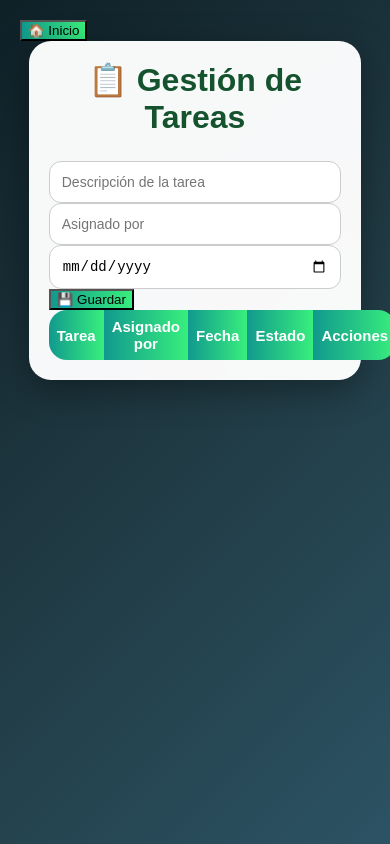
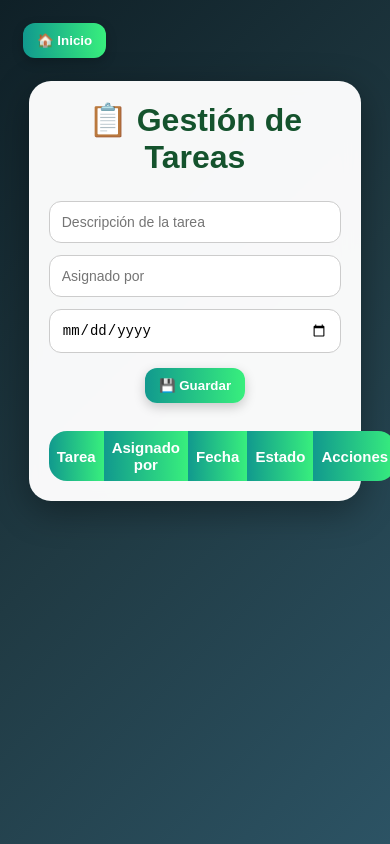
Before and after one commit to villo33/rodeo-app, a website: page public/tareas.html in a window 390 px wide. Drawn offline with Linux system fonts and the light colour scheme; no server answers.

Commit message:
Actualizacion de tareas

```diff
--- a/public/tareas.html
+++ b/public/tareas.html
@@ -5,6 +5,11 @@
 <title>📋 servicios en general tareas</title>
 
 <style>
+
+/* ================= RESET ================= */
+*{
+  box-sizing:border-box;
+}
 
 /* ================= RESET ================= */
 *{
@@ -21,7 +26,30 @@ body{
   padding:20px;
 }
 
+/* ================= TOP BAR ================= */
+.top-bar{
+  display:flex;
+  justify-content:flex-start;
+  margin-bottom:20px;
+}
+
 /* ================= BOTONES ================= */
+button{
+  padding:10px 14px;
+  margin:3px;
+  border:none;
+  color:white;
+  cursor:pointer;
+  border-radius:12px;
+  transition:0.3s;
+  font-weight:bold;
+  box-shadow:0 4px 12px rgba(0,0,0,0.2);
+}
+
+button:hover{
+  transform:scale(1.05);
+}
+
 .btn-inicio{
   background:linear-gradient(to right,#11998e,#38ef7d);
 }
@@ -61,6 +89,15 @@ h2{
   color:#14532d;
   text-align:center;
   font-size:32px;
+}
+
+/* ================= FORM ================= */
+.form{
+  display:flex;
+  flex-wrap:wrap;
+  justify-content:center;
+  gap:12px;
+  margin-bottom:25px;
 }
 
 /* ================= INPUTS ================= */
@@ -104,6 +141,14 @@ tr:hover{
   background:#f2fff7;
 }
 
+/* ================= DESCRIPCION ================= */
+.descripcion{
+  max-width:220px;
+  white-space:nowrap;
+  overflow:hidden;
+  text-overflow:ellipsis;
+}
+
 /* ================= ESTADOS ================= */
 .pendiente{
   color:#ff9800;
@@ -113,6 +158,31 @@ tr:hover{
 .hecho{
   color:#11998e;
   font-weight:bold;
+}
+
+/* ================= RESPONSIVE ================= */
+@media(max-width:768px){
+
+  .container{
+    padding:20px;
+  }
+
+  .form{
+    flex-direction:column;
+    align-items:center;
+  }
+
+  input{
+    width:100%;
+  }
+
+  table{
+    font-size:13px;
+  }
+
+  td,th{
+    padding:8px;
+  }
 }
 
 /* ================= RESPONSIVE ================= */
```
